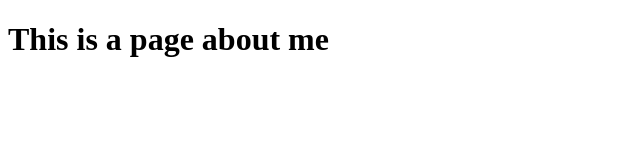
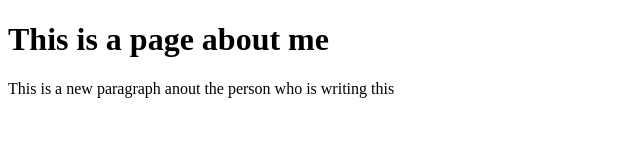
Before and after one commit to TerezZel/stayathome-example, a plain HTML site: page downloaded Codepen/about.html in a window 1280 px wide. Shown: the whole page, without its empty margins (0-640 px from the left). Drawn offline with Linux system fonts and the light colour scheme.

Commit message:
add p to about

```diff
--- a/downloaded Codepen/about.html
+++ b/downloaded Codepen/about.html
@@ -7,5 +7,6 @@
 </head>
 <body>
     <h1>This is a page about me</h1>
+    <p>This is a new paragraph anout the person who is writing this</p>
 </body>
 </html>
```
